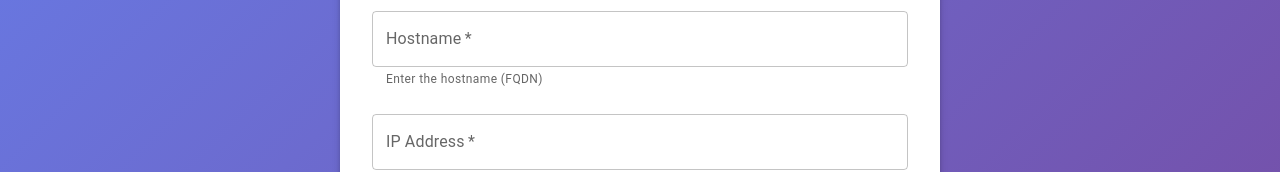
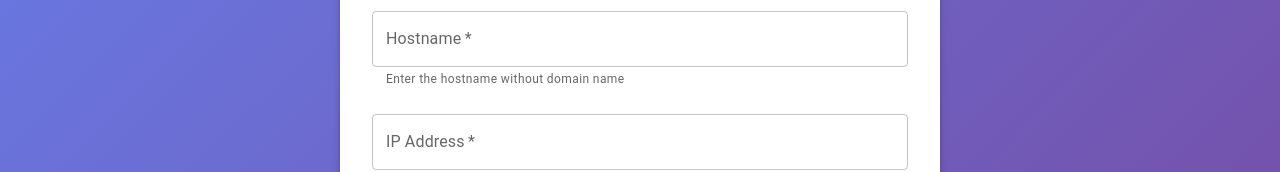
Before and after one commit to serbathome/ddns, a React (Vite) app in the folder frontend/: page /add-dns-record in a window 1280 px wide. Shown: the part 328-500 px from the top of the page. Built offline with nearby package versions, Linux system fonts and the light colour scheme; sample sign-in values are in the browser's storage.

Commit message:
Update AddDnsRecordPage to clarify hostname input requirements and adjust IP address placeholder

```diff
--- a/frontend/src/pages/AddDnsRecordPage.jsx
+++ b/frontend/src/pages/AddDnsRecordPage.jsx
@@ -134,8 +134,8 @@ const AddDnsRecordPage = ({ token }) => {
                 required
                 margin="normal"
                 variant="outlined"
-                placeholder="example.com"
-                helperText="Enter the hostname (FQDN)"
+                placeholder="example"
+                helperText="Enter the hostname without domain name"
               />
 
               <TextField
@@ -147,7 +147,7 @@ const AddDnsRecordPage = ({ token }) => {
                 required
                 margin="normal"
                 variant="outlined"
-                placeholder="192.168.1.1"
+                placeholder="1.2.3.4"
                 helperText="Enter the IP address"
               />
 
```
